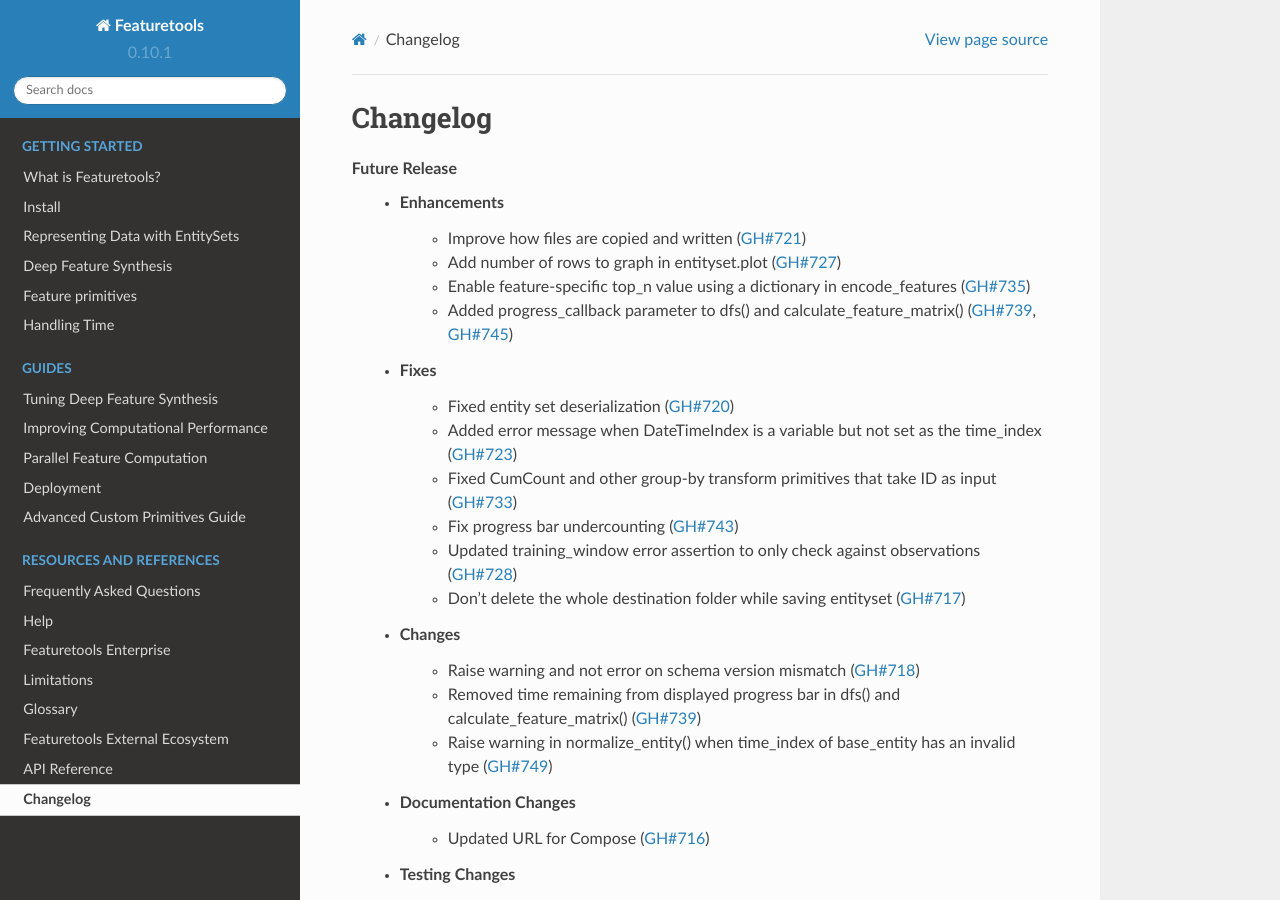
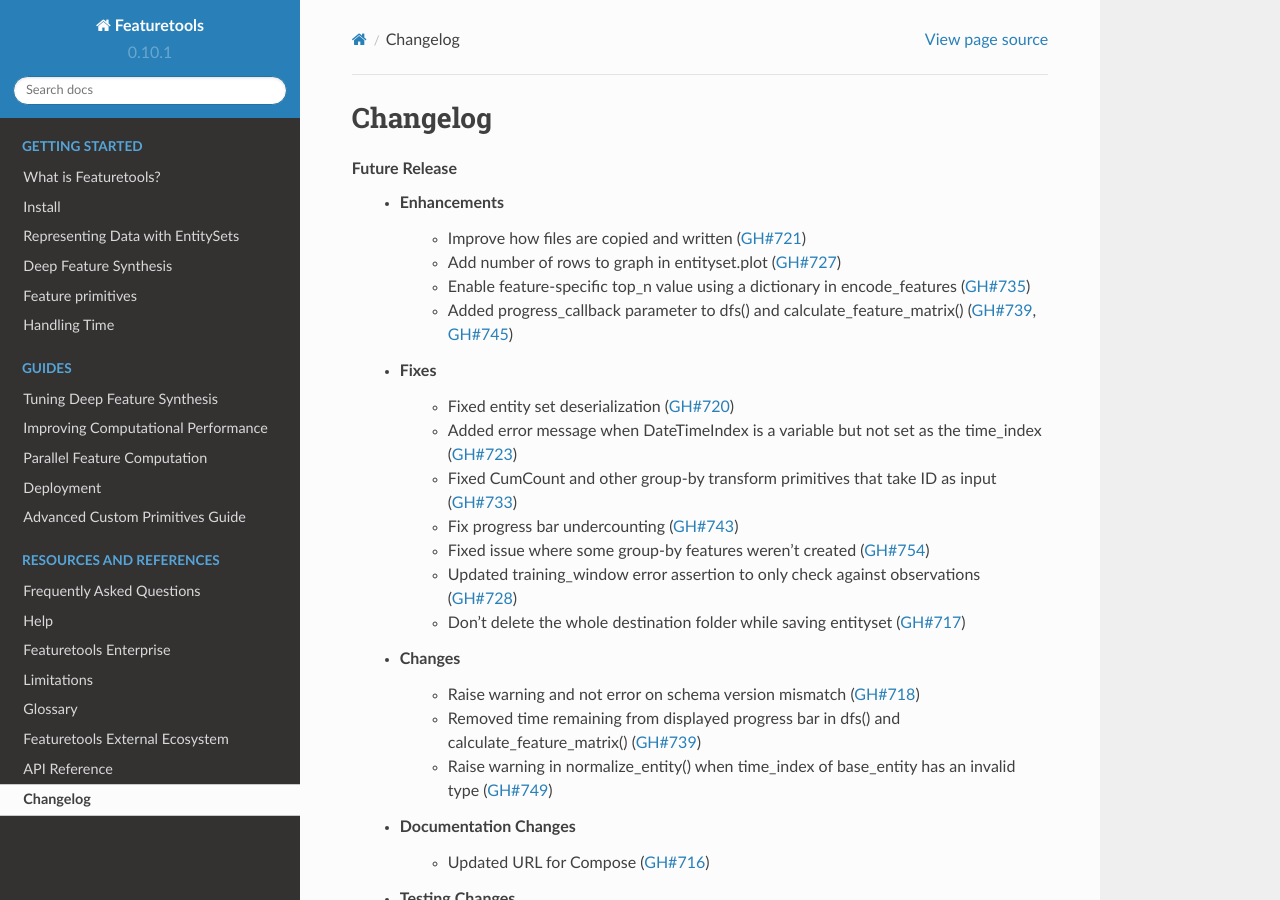
Before and after one commit to alteryx/featuretools, a Sphinx documentation site: the page built from docs/source/changelog.rst, in a window 1280 px wide and 900 px high. Built offline with Sphinx 7.4.7 and the Read the Docs theme 2.0.0, drawn with Linux system fonts in a browser that asks for light colours; pages that are not in the unit, such as notebooks, are missing from menus.

Commit message:
changelog

```diff
--- a/docs/source/changelog.rst
+++ b/docs/source/changelog.rst
@@ -13,6 +13,7 @@
         * Added error message when DateTimeIndex is a variable but not set as the time_index (:pr:`723`)
         * Fixed CumCount and other group-by transform primitives that take ID as input (:pr:`733`)
         * Fix progress bar undercounting (:pr:`743`)
+        * Fixed issue where some group-by features weren't created (:pr:`754`)
 	* Updated training_window error assertion to only check against observations (:pr:`728`)
         * Don't delete the whole destination folder while saving entityset (:pr:`717`)
     * Changes
```
